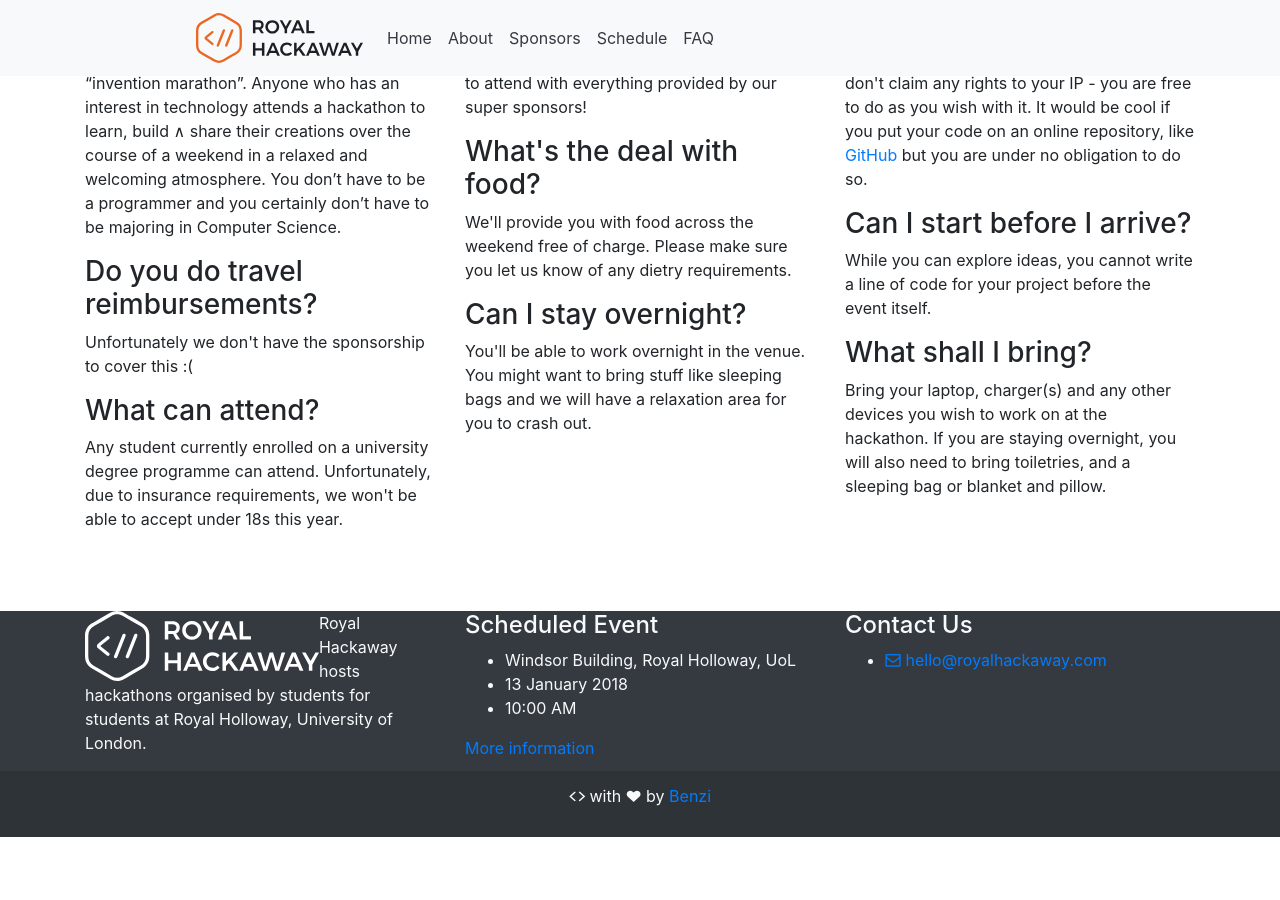
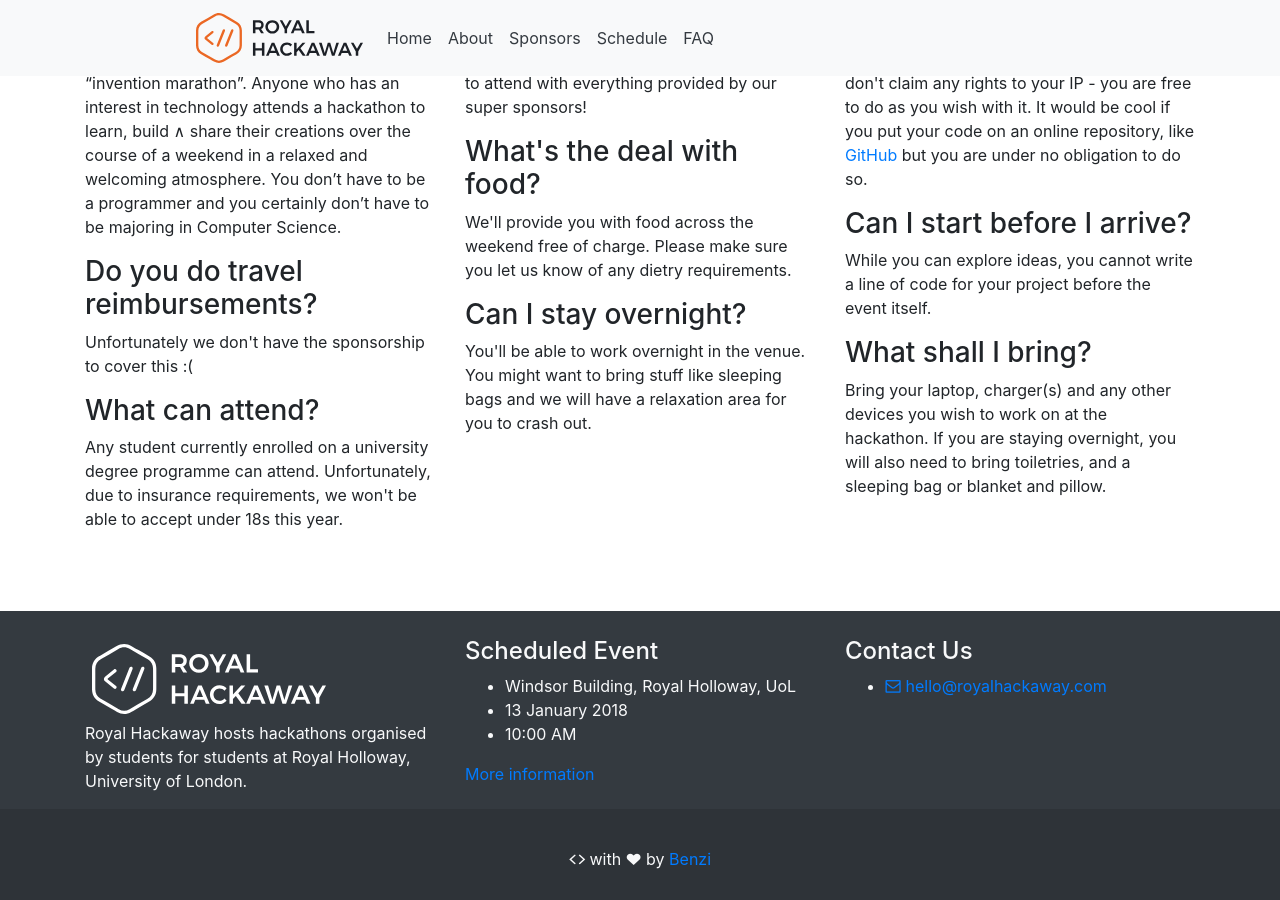
Before and after one commit to rhul-compsoc/royalhackaway.com, a Jekyll site: the page built from index.html, in a window 1280 px wide and 900 px high, scrolled down 2020 px. Built offline with Jekyll 4.4.1, drawn with Linux system fonts in a browser that asks for light colours; nearby versions of some CDN libraries; before the commit the page ends 2857 px from its top, so only the background shows below that.

Commit message:
Fix alignment on footer

```diff
--- a/_includes/footer.html
+++ b/_includes/footer.html
@@ -1,8 +1,8 @@
 <footer class="bg-dark text-light">
-  <div class="container inner">
+  <div class="container">
     <div class="row">
       <div class="col-md-4 col-sm-6">
-        <a href="#top"><img class="logo img-intext float-left" height="70" src="/assets/images/rh-light.svg" alt="Royal Hackaway"></a>
+        <a href="#top"><img class="logo" height="70" src="/assets/images/rh-light.svg" alt="Royal Hackaway"></a>
         <p>{{ site.description }}</p>
       </div>
 
--- a/_sass/core.scss
+++ b/_sass/core.scss
@@ -5,3 +5,12 @@
   box-shadow: 0 5px #b54f1b;
   border-width: 0;
 }
+
+
+footer .container {
+  padding-top: 2%;
+}
+
+footer .logo {
+  margin: 2%;
+}
```
